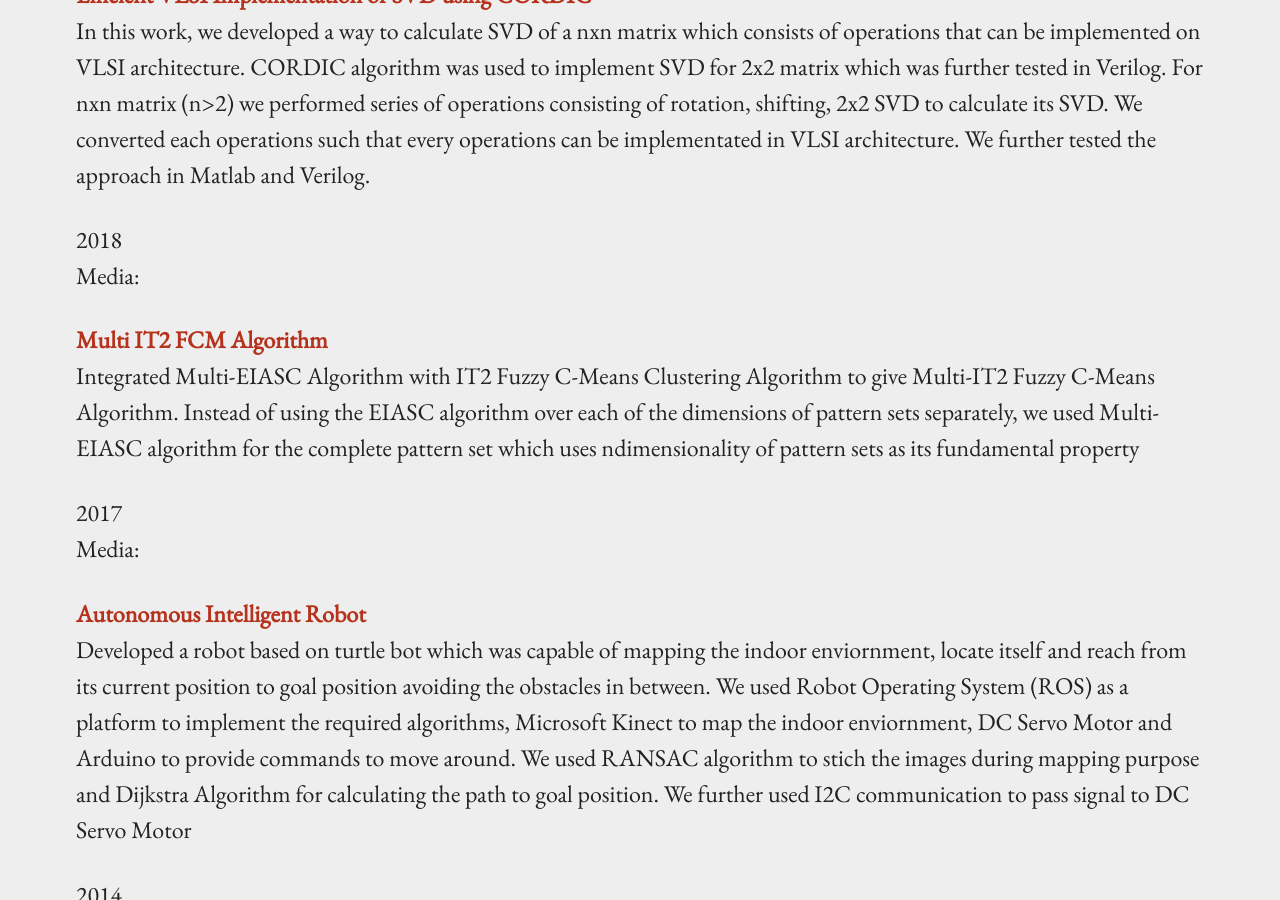
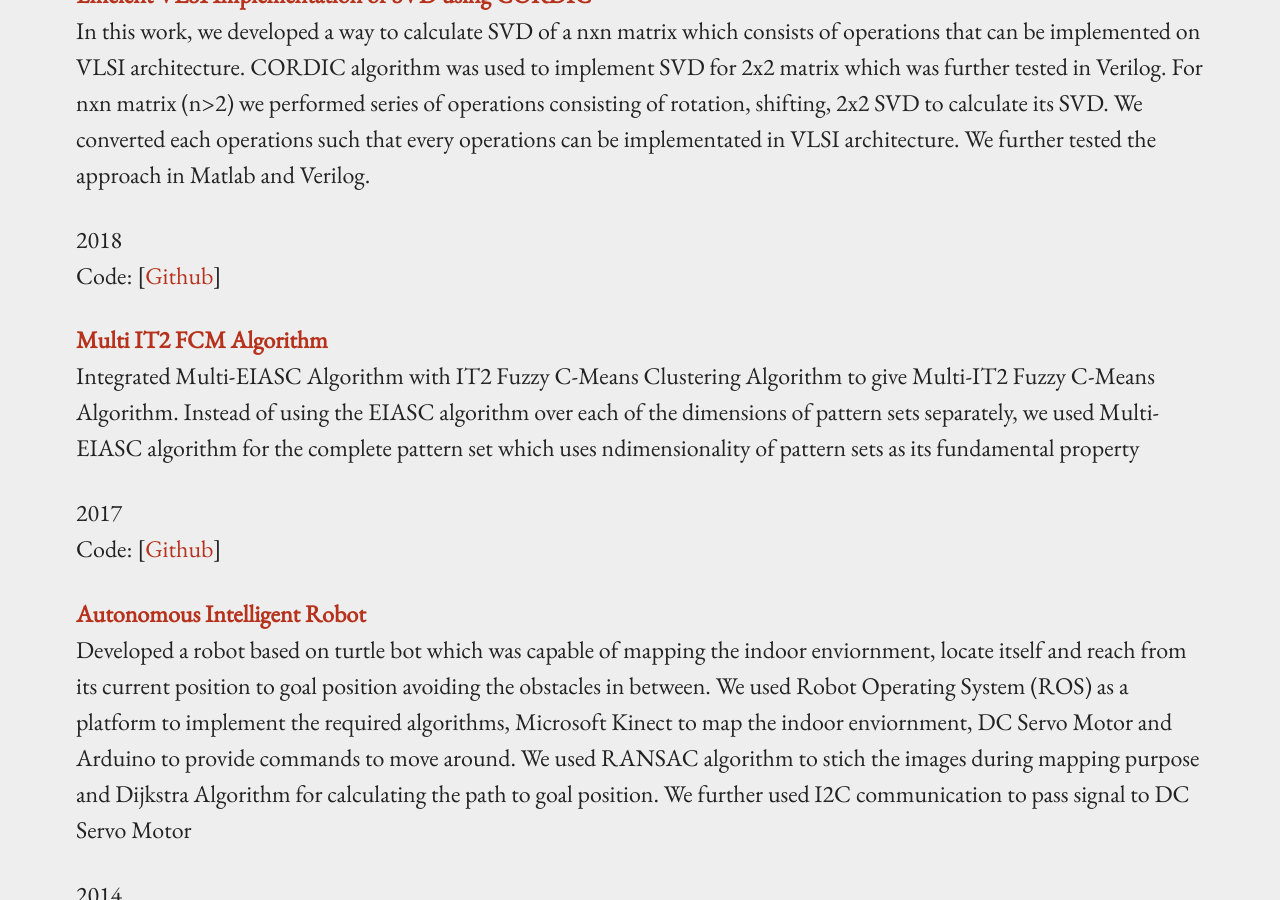
Before and after one commit to BadrinathS/BadrinathS.github.io, a Jekyll site: the page built from research.md, in a window 1280 px wide and 900 px high, scrolled down 1463 px. Built offline with Jekyll 4.4.1, drawn with Linux system fonts in a browser that asks for light colours; some of the changed lines change nothing that is shown.

Commit message:
Update research.md

```diff
--- a/research.md
+++ b/research.md
@@ -80,7 +80,7 @@ projects:
       url:     "https://drive.google.com/file/d/1eJkaH5ya5W21vP_sl2sDE4hzz6AFCm7D/view?usp=sharing"
     #  doi:     "http://dx.doi.org"
     #  image:   "/images/fuzzy_paper_thumbnail.png"
-      code:
+      media:
         - name: "Github"
           url:  "https://github.com/BadrinathS/Efficient-VLSI-Implementation-of-SVD"
 
@@ -93,7 +93,7 @@ projects:
       url:     "https://ieeexplore.ieee.org/document/8491457"
     #  doi:     "http://dx.doi.org"
     #  image:   "https://images.duckduckgo.com/iu/?u=http%3A%2F%2Fimages.moviepostershop.com%2Fthe-matrix-movie-poster-1999-#1020518087.jpg&f=1"
-      code:
+      media:
         - name: "Github"
           #url:  "https://github.com/BadrinathS/Multi-IT2-FCM"
 
@@ -171,7 +171,7 @@ projects:
 {{pub.journal}}
 {% if pub.note %} *({{pub.note}})*
 {% endif %} {{pub.year}} {% if pub.doi %}[[doi]({{pub.doi}})]{% endif %}
-{% if pub.code %}<br />Media: {% for article in pub.media %}[[{{article.name}}]({{article.url}})]{% endfor %}{% endif %}
+{% if pub.media %}<br />Code: {% for article in pub.media %}[[{{article.name}}]({{article.url}})]{% endfor %}{% endif %}
 
 {% endfor %}
 
```
